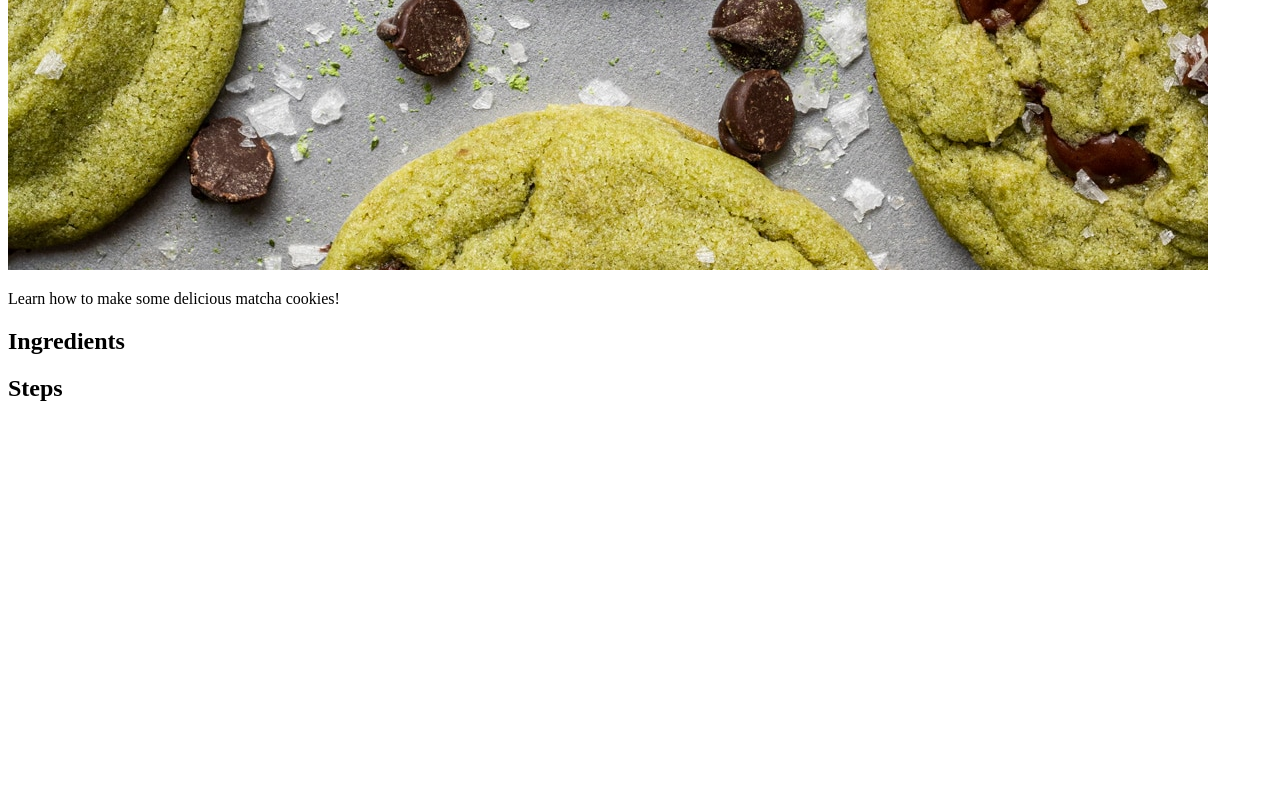
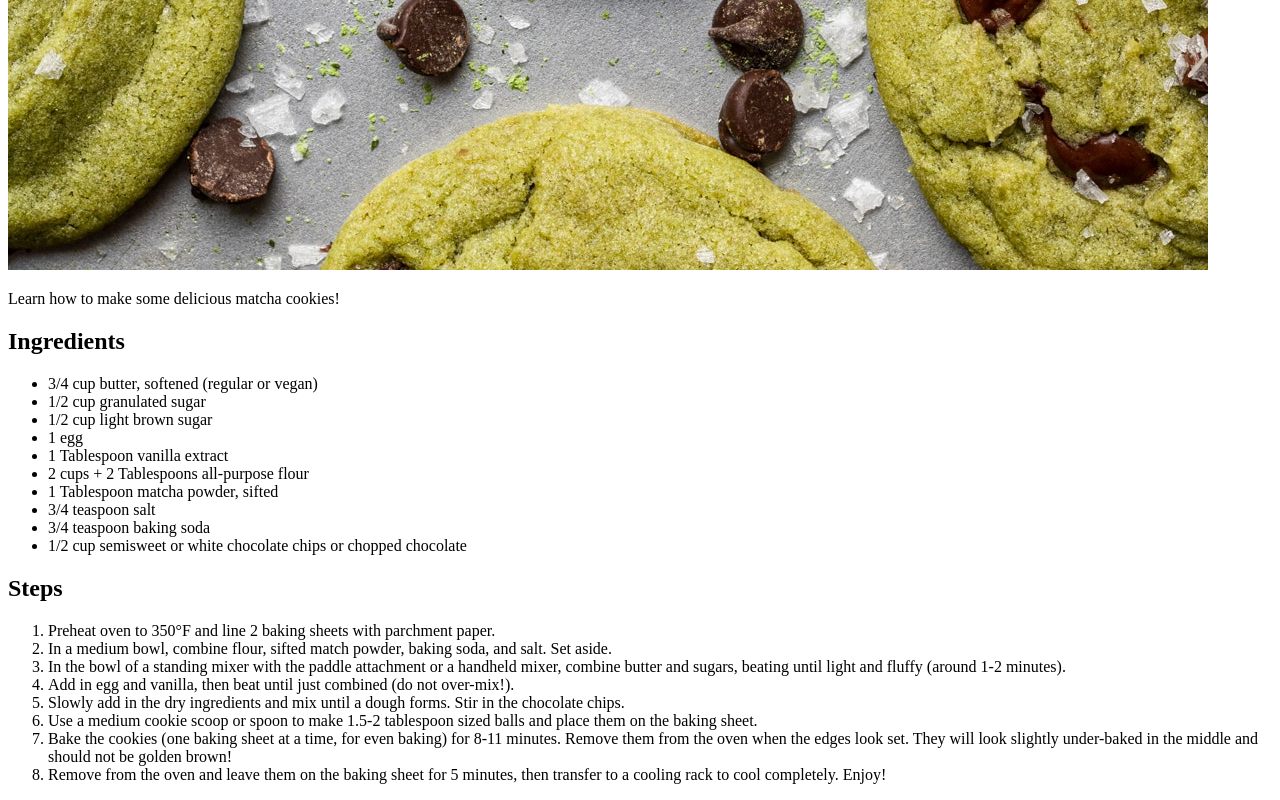
Before and after one commit to heltt/odin-recipes, a plain HTML site: page recipes/matcha-cookies.html in a window 1280 px wide. Shown: the part 1010-1810 px from the top of the page. Before the commit the page ends 1432 px from the top, so only its background shows below. Drawn offline with Linux system fonts and the light colour scheme.

Commit message:
Add content to chocolate and matcha cookies

```diff
--- a/recipes/matcha-cookies.html
+++ b/recipes/matcha-cookies.html
@@ -11,9 +11,27 @@
     <p>Learn how to make some delicious matcha cookies!</p>
     <h2>Ingredients</h2>
     <ul>
+        <li>3/4 cup butter, softened (regular or vegan)</li>
+        <li>1/2 cup granulated sugar</li>
+        <li>1/2 cup light brown sugar</li>
+        <li>1 egg</li>
+        <li>1 Tablespoon vanilla extract</li>
+        <li>2 cups + 2 Tablespoons all-purpose flour</li>
+        <li>1 Tablespoon matcha powder, sifted</li>
+        <li>3/4 teaspoon salt</li>
+        <li>3/4 teaspoon baking soda</li>
+        <li>1/2 cup semisweet or white chocolate chips or chopped chocolate</li>
     </ul>
     <h2>Steps</h2>
     <ol>
+        <li>Preheat oven to 350°F and line 2 baking sheets with parchment paper.</li>
+        <li>In a medium bowl, combine flour, sifted match powder, baking soda, and salt. Set aside.</li>
+        <li>In the bowl of a standing mixer with the paddle attachment or a handheld mixer, combine butter and sugars, beating until light and fluffy (around 1-2 minutes).</li>
+        <li>Add in egg and vanilla, then beat until just combined (do not over-mix!).</li>
+        <li>Slowly add in the dry ingredients and mix until a dough forms. Stir in the chocolate chips.</li>
+        <li>Use a medium cookie scoop or spoon to make 1.5-2 tablespoon sized balls and place them on the baking sheet.</li>
+        <li>Bake the cookies (one baking sheet at a time, for even baking) for 8-11 minutes. Remove them from the oven when the edges look set. They will look slightly under-baked in the middle and should not be golden brown!</li>
+        <li>Remove from the oven and leave them on the baking sheet for 5 minutes, then transfer to a cooling rack to cool completely. Enjoy!</li>
     </ol>
 </body>
 </html>
```
Also changed, not shown: recipes/chocolate-cookies.html (+13 -0 lines).
